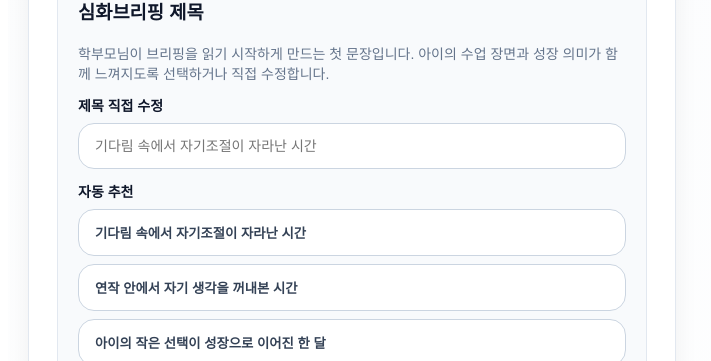
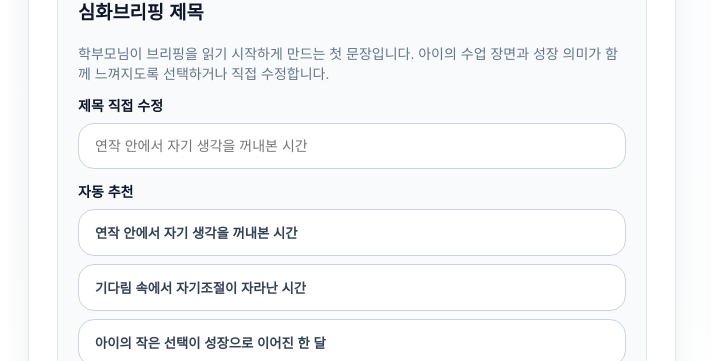
Before and after one commit to jaradaboys/jarada-briefing-2, a React (Vite) app: page / in a window 1280 px wide. Shown: the part 2800-3161 px from the top of the page, without its empty margins (0-711 px from the left). Built offline with nearby package versions, Linux system fonts and the light colour scheme.

Commit message:
Update App.jsx

```diff
--- a/src/App.jsx
+++ b/src/App.jsx
@@ -659,6 +659,7 @@ function hasAnyText(text, words) {
   return words.some((word) => String(text || "").includes(word));
 }
 
+
 function buildBriefingTitleCandidates(form, visionResult) {
   const childName = getBriefingChildName(form.student);
   const task = getSelectedGrowthTask(form);
@@ -666,18 +667,28 @@ function buildBriefingTitleCandidates(form, visionResult) {
     `${form.artworkFlow || ""} ${form.memo || ""} ${visionResult?.flow_summary || ""}`
   );
   const topic = extractActivityTopic(form, visionResult);
+  const hasSocialScene = hasAnyText(text, ["친구", "함께", "의견", "갈등", "양보", "조율", "협동"]);
   const candidates = [];
+
+  // 1. 제목은 이번 달 실제 관찰 장면을 가장 먼저 반영한다.
+  if (topic.includes("자동차")) {
+    candidates.push("자동차 안에서 자기 생각이 움직이기 시작한 시간");
+    candidates.push("좋아하는 자동차에서 자기 이야기가 시작된 수업");
+  } else if (topic.includes("도라에몽") || topic.includes("캐릭터") || topic.includes("포켓몬") || topic.includes("마인크래프트") || topic.includes("로블록스")) {
+    candidates.push("좋아하는 주제에서 자기 이야기가 시작된 수업");
+    candidates.push("좋아하는 마음이 표현으로 이어진 시간");
+  } else if (topic.includes("스케치")) {
+    candidates.push("스케치 안에서 자기 생각이 자라난 시간");
+    candidates.push("머릿속 이야기를 화면에 옮겨본 수업");
+  } else if (topic && topic !== "작업") {
+    candidates.push(`${topic} 안에서 자기 생각을 꺼내본 시간`);
+  }
 
   if (hasAnyText(text, ["스케치", "아이디어"])) {
     candidates.push("스케치 안에서 자기 생각이 자라난 시간");
     candidates.push("머릿속 이야기를 화면에 옮겨본 수업");
   }
 
-  if (hasAnyText(text, ["도라에몽", "캐릭터", "포켓몬", "마인크래프트", "로블록스"])) {
-    candidates.push("좋아하는 주제에서 자기 이야기가 시작된 수업");
-    candidates.push("좋아하는 마음이 표현으로 이어진 시간");
-  }
-
   if (hasAnyText(text, ["재밌", "즐겁", "흥미", "좋아"])) {
     candidates.push("재미가 몰입이 되고, 몰입이 표현으로 이어진 수업");
   }
@@ -686,14 +697,16 @@ function buildBriefingTitleCandidates(form, visionResult) {
     candidates.push("좋아하는 것을 붙잡고 끝까지 이어간 시간");
   }
 
-  if (hasAnyText(text, ["친구", "함께", "의견", "갈등", "양보", "조율"])) {
+  // 2. 사회성 제목은 이번 달 실제 메모에 관계 장면이 있을 때만 강하게 제안한다.
+  if (hasSocialScene) {
     candidates.push("친구와 함께하며 내 생각을 꺼내본 수업");
     candidates.push("관계 안에서 한 걸음 맞춰본 시간");
   }
 
+  // 3. 성장과제는 실제 장면을 보완하는 후보로 사용한다.
   if (task?.key === "cognitiveSelfRegulation") {
     candidates.push("스스로 떠올린 생각을 끝까지 이어가본 시간");
-  } else if (task?.key === "socialSelfRegulation") {
+  } else if (task?.key === "socialSelfRegulation" && hasSocialScene) {
     candidates.push("관계 안에서 자기 마음을 조율해본 시간");
   } else if (task?.key === "toolMastery") {
     candidates.push("손끝의 시도가 자신감으로 이어진 시간");
@@ -705,12 +718,8 @@ function buildBriefingTitleCandidates(form, visionResult) {
     candidates.push("자기 상태를 알아차리고 방향을 찾아본 시간");
   } else if (task?.key === "emotionalSelfManagement") {
     candidates.push("어려운 마음을 성장의 힘으로 바꿔본 시간");
-  } else if (task?.key === "roleIdentity") {
+  } else if (task?.key === "roleIdentity" && hasSocialScene) {
     candidates.push("팀 안에서 자기 역할을 찾아본 시간");
-  }
-
-  if (topic && topic !== "작업") {
-    candidates.push(`${topic} 안에서 자기 생각을 꺼내본 시간`);
   }
 
   candidates.push(`${childName}의 작은 선택이 성장으로 이어진 한 달`);
@@ -719,7 +728,6 @@ function buildBriefingTitleCandidates(form, visionResult) {
 
   return uniq(candidates).slice(0, 3);
 }
-
 
 function getSelectedBriefingTitle(form, visionResult) {
   const customTitle = String(form.briefingTitle || "").trim();
@@ -752,6 +760,7 @@ function buildAgeGrowthContextLine(form) {
   return `${childName}는 이번 달 수업 안에서 자기 방식으로 한 걸음 성장해가는 중입니다.`;
 }
 
+
 function buildObservationInsightLine(form, visionResult) {
   const childName = getBriefingChildName(form.student);
   const text = cleanBriefingText(`${form.artworkFlow || ""} ${form.memo || ""} ${visionResult?.flow_summary || ""}`);
@@ -761,6 +770,10 @@ function buildObservationInsightLine(form, visionResult) {
     return `${childName}의 이번 달 수업 장면은 교사의 관찰 메모를 바탕으로 더 구체화할 수 있습니다.`;
   }
 
+  if (topic.includes("자동차")) {
+    return `이번 달 ${childName}는 자동차를 주제로 작업하며, 자신이 떠올린 생각을 화면에 옮겨보는 시간을 가졌습니다.`;
+  }
+
   if (hasAnyText(text, ["스케치", "아이디어"]) && hasAnyText(text, ["재밌", "즐겁", "좋아", "흥미"])) {
     return `이번 달 ${childName}는 ${topic}을 하며, 머릿속에 떠오른 장면을 자기 방식으로 화면에 옮겨보았습니다. 아이디어를 떠올리고 스케치하는 과정 자체를 즐겁게 이어간 점이 인상적이었습니다.`;
   }
@@ -779,7 +792,6 @@ function buildObservationInsightLine(form, visionResult) {
 
   return `이번 달 ${childName}는 ${topic}을 통해 자신의 방식으로 생각을 표현하고 수업에 참여했습니다.`;
 }
-
 
 function buildGrowthHistoryLine(form) {
   const childName = getBriefingChildName(form.student);
@@ -808,22 +820,34 @@ function buildGrowthHistoryLine(form) {
   return `지난 기록에서도 ${childName}는 자신의 속도 안에서 수업에 참여하고, 경험을 조금씩 쌓아가는 흐름을 보여주었습니다.`;
 }
 
+
 function buildMonthlyGrowthInterpretation(form, visionResult) {
   const childName = getBriefingChildName(form.student);
   const task = getSelectedGrowthTask(form);
   const topic = extractActivityTopic(form, visionResult);
   const text = cleanBriefingText(`${form.artworkFlow || ""} ${form.memo || ""} ${visionResult?.flow_summary || ""}`);
+  const hasSocialScene = hasAnyText(text, ["친구", "함께", "의견", "갈등", "양보", "조율", "협동"]);
+
+  // 이번 달 실제 장면이 작품/주제 중심이면 그 장면을 우선 해석한다.
+  if (topic.includes("자동차")) {
+    return `익숙하고 좋아하는 주제에서 출발하자 ${childName}는 무엇을 어떻게 표현할지 스스로 떠올리며 작업에 들어갔습니다. 이 과정은 ${childName}가 자기 생각을 꺼내고, 그 생각을 그림 안에서 구체화해보는 의미 있는 경험이었습니다.`;
+  }
+
+  if (hasAnyText(text, ["스케치", "아이디어"])) {
+    return `이번 달에는 ${childName}가 ${topic} 안에서 무엇을 먼저 그리고, 어떤 장면을 살릴지 스스로 정해보는 과정이 돋보였습니다. 처음 떠올린 생각을 스케치로 옮겨보는 경험은 스스로 계획하고 끝까지 해보는 힘으로 이어질 수 있습니다.`;
+  }
+
+  if (hasAnyText(text, ["재밌", "즐겁", "흥미", "좋아"])) {
+    return `이번 달에는 ${childName}가 좋아하는 주제 안에서 자연스럽게 작업에 몰입하는 모습이 보였습니다. 좋아하는 마음에서 출발한 참여가 자기 생각을 표현하는 힘으로 이어진 점이 의미 있었습니다.`;
+  }
+
+  // 사회성코칭은 이번 달 메모에 실제 관계 장면이 있을 때만 본문 중심으로 쓴다.
+  if (task?.key === "socialSelfRegulation" && hasSocialScene) {
+    return `이번 달에는 ${childName}가 자기 생각을 꺼내면서도 친구와의 흐름을 함께 살피는 경험이 중요했습니다. 관계 안에서 맞춰보는 작은 장면들이 사회성코칭의 중요한 출발점이 됩니다.`;
+  }
 
   if (task?.key === "cognitiveSelfRegulation") {
-    if (hasAnyText(text, ["스케치", "아이디어"])) {
-      return `이번 달에는 ${childName}가 ${topic} 안에서 무엇을 먼저 그리고, 어떤 장면을 살릴지 스스로 정해보는 과정이 돋보였습니다. 처음 떠올린 생각을 스케치로 옮겨보는 경험은 스스로 계획하고 끝까지 해보는 힘으로 이어질 수 있습니다.`;
-    }
-
     return `이번 달에는 ${childName}가 스스로 무엇을 해볼지 정하고, 그 선택을 작업 안에서 이어가보는 과정이 돋보였습니다. 이런 경험은 계획하고 끝까지 해보는 힘을 조금씩 키워줍니다.`;
-  }
-
-  if (task?.key === "socialSelfRegulation") {
-    return `이번 달에는 ${childName}가 자기 생각을 꺼내면서도 친구와의 흐름을 함께 살피는 경험이 중요했습니다. 관계 안에서 맞춰보는 작은 장면들이 사회성코칭의 중요한 출발점이 됩니다.`;
   }
 
   if (task?.key === "toolMastery") {
@@ -840,10 +864,6 @@ function buildMonthlyGrowthInterpretation(form, visionResult) {
 
   if (task?.key === "emotionalSelfManagement") {
     return `이번 달에는 ${childName}가 어려운 마음을 피하지 않고, 다시 수업의 흐름 안으로 돌아오는 경험이 중요했습니다.`;
-  }
-
-  if (hasAnyText(text, ["스케치", "아이디어", "재밌", "즐겁"])) {
-    return `이번 달에는 ${childName}가 좋아하는 주제 안에서 생각을 떠올리고, 그 생각을 표현으로 옮겨보는 과정이 돋보였습니다.`;
   }
 
   return `이번 달에는 ${childName}가 자신의 방식으로 참여하며, 다음 성장으로 이어질 만한 작은 변화를 보여주었습니다.`;
@@ -853,9 +873,14 @@ function buildMonthlyGrowthInterpretation(form, visionResult) {
 function buildContextualHomeGuide(form, visionResult) {
   const childName = getBriefingChildName(form.student);
   const text = cleanBriefingText(`${form.artworkFlow || ""} ${form.memo || ""} ${visionResult?.flow_summary || ""}`);
+  const topic = extractActivityTopic(form, visionResult);
   const task = getSelectedGrowthTask(form);
 
-  if (hasAnyText(text, ["스케치", "아이디어", "그리기", "도라에몽", "캐릭터"])) {
+  if (topic.includes("자동차")) {
+    return `가정에서는 완성된 그림을 평가하기보다 “이 자동차는 어떤 장면에 있는 거야?”, “이 부분은 어떻게 생각해서 그린 거야?”처럼 ${childName}가 떠올린 이야기를 물어봐 주시면 좋습니다. 자기 생각을 말로 정리해보는 경험은 다음 작업을 이어가는 자신감으로 연결될 수 있습니다.`;
+  }
+
+  if (hasAnyText(text, ["스케치", "아이디어", "그리기", "도라에몽", "캐릭터", "포켓몬", "마인크래프트", "로블록스"])) {
     return `가정에서는 완성된 그림을 평가하기보다 “이 장면은 어떻게 생각해서 그린 거야?”, “여기에는 어떤 이야기가 담겨 있어?”처럼 아이디어를 물어봐 주시면 좋습니다. ${childName}가 떠올린 생각을 말로 정리해보는 경험이 다음 작업을 이어가는 자신감으로 연결될 수 있습니다.`;
   }
 
@@ -875,13 +900,19 @@ function buildContextualNextPlan(form, visionResult) {
   const childName = getBriefingChildName(form.student);
   const task = getSelectedGrowthTask(form);
   const topic = extractActivityTopic(form, visionResult);
+  const text = cleanBriefingText(`${form.artworkFlow || ""} ${form.memo || ""} ${visionResult?.flow_summary || ""}`);
+  const hasSocialScene = hasAnyText(text, ["친구", "함께", "의견", "갈등", "양보", "조율", "협동"]);
+
+  if (topic.includes("자동차") || hasAnyText(text, ["스케치", "아이디어", "그리기", "캐릭터", "도라에몽"])) {
+    return `다음 달에는 ${childName}가 좋아하는 주제에서 출발한 아이디어를 조금 더 긴 작업으로 이어가며, 처음 떠올린 생각을 계획하고 끝까지 완성해보는 경험을 확장하겠습니다.`;
+  }
+
+  if (task?.key === "socialSelfRegulation" && hasSocialScene) {
+    return `다음 달에는 ${childName}가 수업 안에서 자기 생각을 표현하면서도 친구와의 흐름을 함께 맞춰보는 장면을 더 자연스럽게 경험할 수 있도록 구성하겠습니다.`;
+  }
 
   if (task?.key === "cognitiveSelfRegulation") {
     return `다음 달에는 ${childName}가 ${topic}에서 출발한 아이디어를 조금 더 긴 작업으로 이어가며, 처음 떠올린 생각을 계획하고 끝까지 완성해보는 경험을 확장하겠습니다.`;
-  }
-
-  if (task?.key === "socialSelfRegulation") {
-    return `다음 달에는 ${childName}가 수업 안에서 자기 생각을 표현하면서도 친구와의 흐름을 함께 맞춰보는 장면을 더 자연스럽게 경험할 수 있도록 구성하겠습니다.`;
   }
 
   if (task?.key === "toolMastery") {
@@ -895,12 +926,18 @@ function buildContextualNextPlan(form, visionResult) {
 function buildContextualExpectation(form) {
   const childName = getBriefingChildName(form.student);
   const task = getSelectedGrowthTask(form);
+  const text = cleanBriefingText(`${form.artworkFlow || ""} ${form.memo || ""}`);
+  const hasSocialScene = hasAnyText(text, ["친구", "함께", "의견", "갈등", "양보", "조율", "협동"]);
+
+  if (hasAnyText(text, ["자동차", "스케치", "아이디어", "그리기", "캐릭터", "도라에몽"])) {
+    return `이런 경험이 반복될수록 ${childName}는 좋아하는 마음에서 출발해 스스로 생각하고 표현하는 힘을 조금씩 더 안정적으로 쌓아갈 수 있을 것입니다.`;
+  }
 
   if (task?.key === "cognitiveSelfRegulation") {
     return `이런 경험이 반복될수록 ${childName}는 좋아하는 마음에서 출발해, 스스로 계획하고 끝까지 해보는 힘을 조금씩 더 안정적으로 쌓아갈 수 있습니다.`;
   }
 
-  if (task?.key === "socialSelfRegulation") {
+  if (task?.key === "socialSelfRegulation" && hasSocialScene) {
     return `이런 경험이 반복될수록 ${childName}는 관계 안에서 자기 생각을 표현하면서도 친구와 함께 맞춰가는 힘을 조금 더 편안하게 사용할 수 있습니다.`;
   }
 
@@ -910,11 +947,6 @@ function buildContextualExpectation(form) {
 
   return `이런 경험이 반복될수록 ${childName}는 자신만의 속도로 시도하고, 그 안에서 “나는 할 수 있다”는 믿음을 조금씩 쌓아갈 수 있습니다.`;
 }
-
-
-/* =========================
-   CSV 파싱 / 설문 분석
-========================= */
 
 function parseCSVLine(line) {
   const result = [];
@@ -1508,7 +1540,10 @@ function generatePrompt(form, visionResult) {
 - 제목에는 아이의 성장 이야기, 부모님을 향한 따뜻한 격려, 자라다와 함께 성장하고 있다는 소속감이 은근히 담겨야 한다.
 - 제목은 15~35자 정도로 짧고 읽고 싶게 쓴다.
 - 공식 키워드를 그대로 쓰지 않는다.
-- 예: "스케치 안에서 자기 생각이 자라난 시간", "좋아하는 주제에서 자기 이야기가 시작된 수업", "작은 선택이 자신감으로 이어진 시간"
+- 제목은 이번 달 실제 관찰 메모의 소재와 장면을 가장 먼저 반영한다.
+- 사회성코칭 키워드는 이번 달 메모에 친구, 함께, 의견, 갈등, 조율 같은 실제 관계 장면이 있을 때만 제목과 본문 중심에 강하게 반영한다.
+- 실제 메모가 작품/주제 중심이면 사회성코칭은 지난 기록과 연결하는 정도로 부드럽게 쓴다.
+- 예: "스케치 안에서 자기 생각이 자라난 시간", "자동차 안에서 자기 생각이 움직이기 시작한 시간", "좋아하는 주제에서 자기 이야기가 시작된 수업"
 
 [학생 기본 정보]
 학생명: ${name}
```
